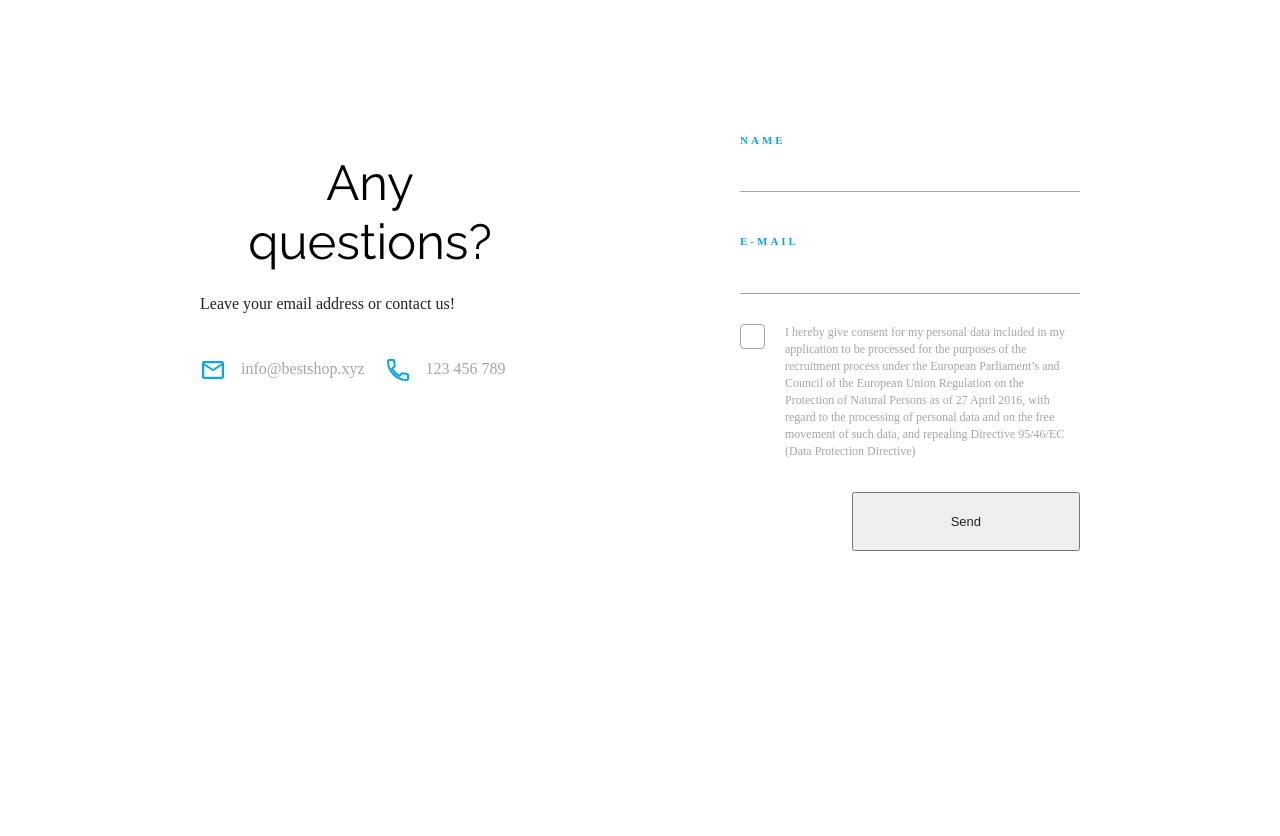
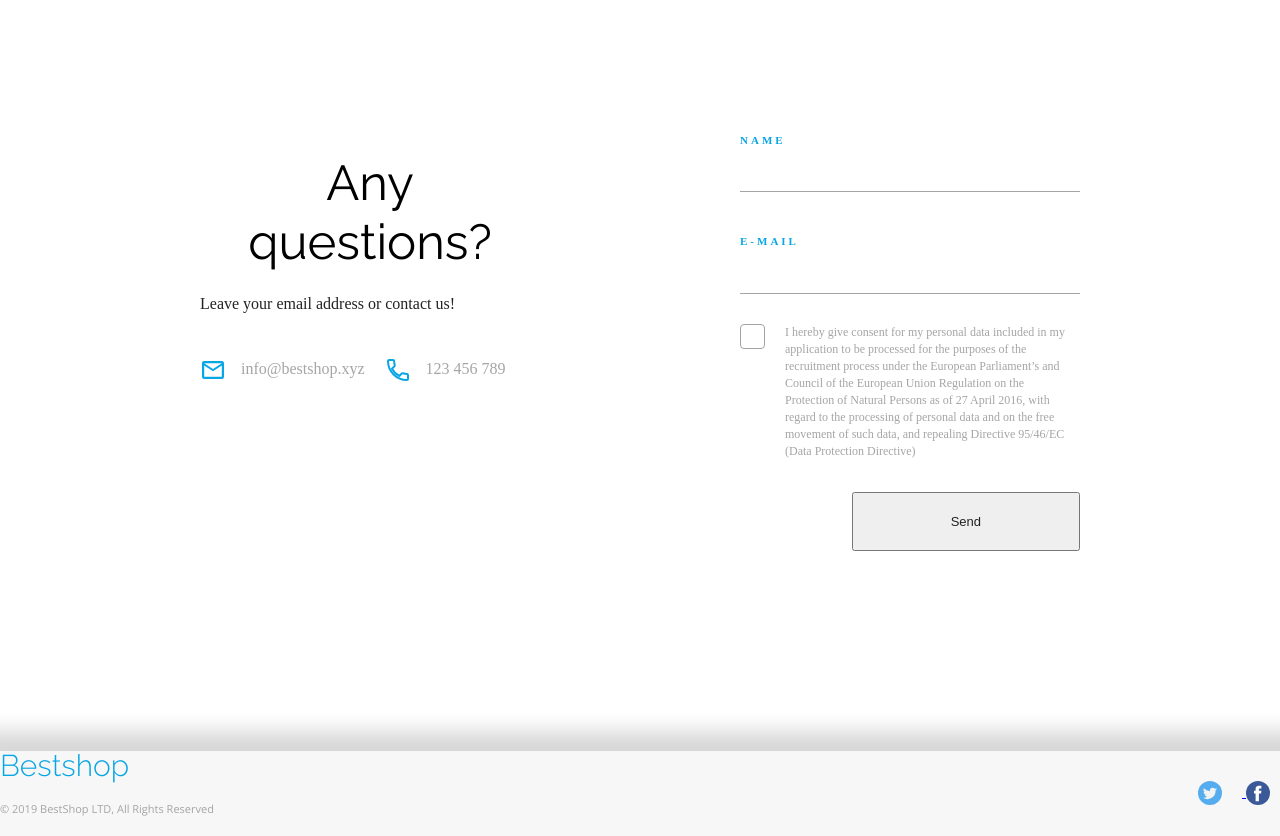
Before and after one commit to MarthaLucyna/bestshop, a plain HTML site: page index.html in a window 1280 px wide. Shown: the part 3249-4085 px from the top of the page. Before the commit the page ends 4000 px from the top, so only its background shows below. Drawn offline with nearby package versions, Linux system fonts and the light colour scheme; files whose address does not match are found by name.

Commit message:
Add changes to the project

```diff
--- a/css/style.css
+++ b/css/style.css
@@ -716,3 +716,38 @@ width: 300px;
 
     background-color: var(--color-white);
   }
+  footer.footer_container {
+    width: 100%;
+    box-shadow: 20px 20px 20px 40px #00000029;
+    display: flex;
+    flex-direction: row;
+    justify-content: space-between;
+    align-items: center;
+
+  }
+  .footer_element_right {
+
+    margin-right: 10px;
+  }
+
+  .twitter {
+    padding-right: 20px;
+  }
+.footer_logo {
+    font-size: 2rem;
+    font-weight: 300;
+    font: normal normal 300 26px/30px Raleway;
+    color: var(--color-primary);
+    font-size: 30px;
+
+}
+
+.footer_content {
+
+    font: normal normal normal 11px/15px Open Sans;
+    letter-spacing: 0px;
+    color: #A5A5A5;
+    opacity: 1;
+    margin-left: 0;
+
+}
--- a/index.html
+++ b/index.html
@@ -267,8 +267,28 @@
 </section>
 
 
+<!--footer-->
+<footer class="footer_container">
+
+    <div  class="footer_element_left">
+
+<div class="footer_logo">Bestshop</div>
+<p class="footer_content"   >© 2019 BestShop LTD, All Rights Reserved</p>
+
+</div>
+<div class="footer_element_right">
+<a href="#">
+
+<img class="twitter"    src="./assets/Twitter.svg"   alt="twitter"> </a>
+
+<a href="#">
+
+    <img class="facebook"     src="./assets/Facebook.svg"   alt="facebook"> </a>
+</div>
 
 
+
+</footer>
 
 
 
```
